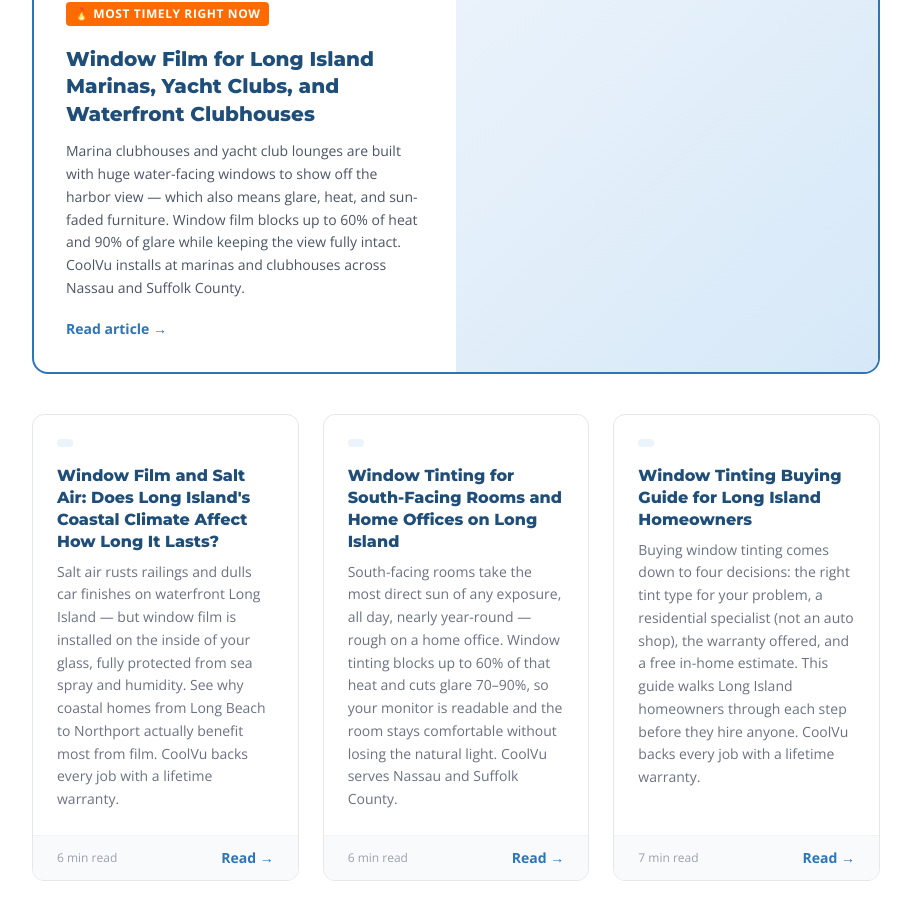
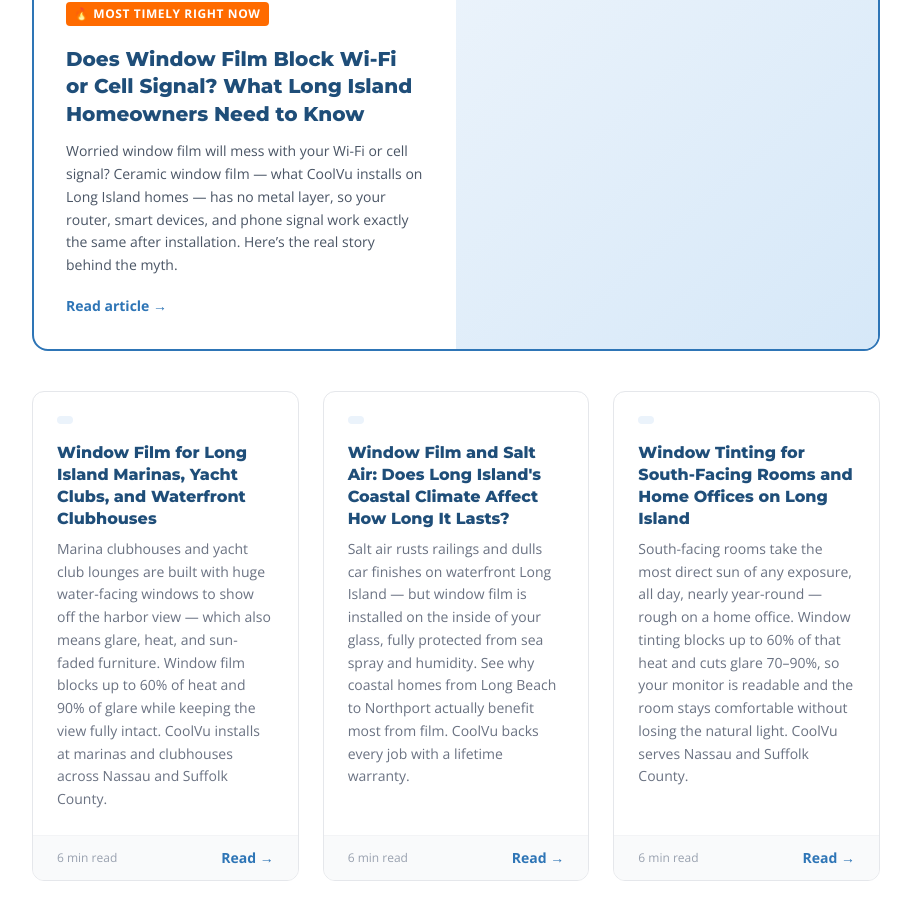
Before and after one commit to pjs8875/CoolVu, a Next.js app: page /blog in a window 1280 px wide. Shown: the part 553-1458 px from the top of the page, without its empty margins (184-1095 px from the left). Built offline with nearby package versions, Linux system fonts and the light colour scheme; no server answers.

Commit message:
Add to blog index: does-window-film-block-wifi-cell-signal-long-island

```diff
--- a/components/blog/BlogIndexPage.tsx
+++ b/components/blog/BlogIndexPage.tsx
@@ -2,6 +2,14 @@ import Link from "next/link";
 import Navbar from "@/components/Navbar";
 
 const posts = [
+  {
+    title: "Does Window Film Block Wi-Fi or Cell Signal? What Long Island Homeowners Need to Know",
+    excerpt:
+      "Worried window film will mess with your Wi-Fi or cell signal? Ceramic window film \u2014 what CoolVu installs on Long Island homes \u2014 has no metal layer, so your router, smart devices, and phone signal work exactly the same after installation. Here\u2019s the real story behind the myth.",
+    date: "July 25, 2026",
+    slug: "does-window-film-block-wifi-cell-signal-long-island",
+    readTime: "5 min read",
+  },
   {
     title: "Window Film for Long Island Marinas, Yacht Clubs, and Waterfront Clubhouses",
     excerpt:
```
